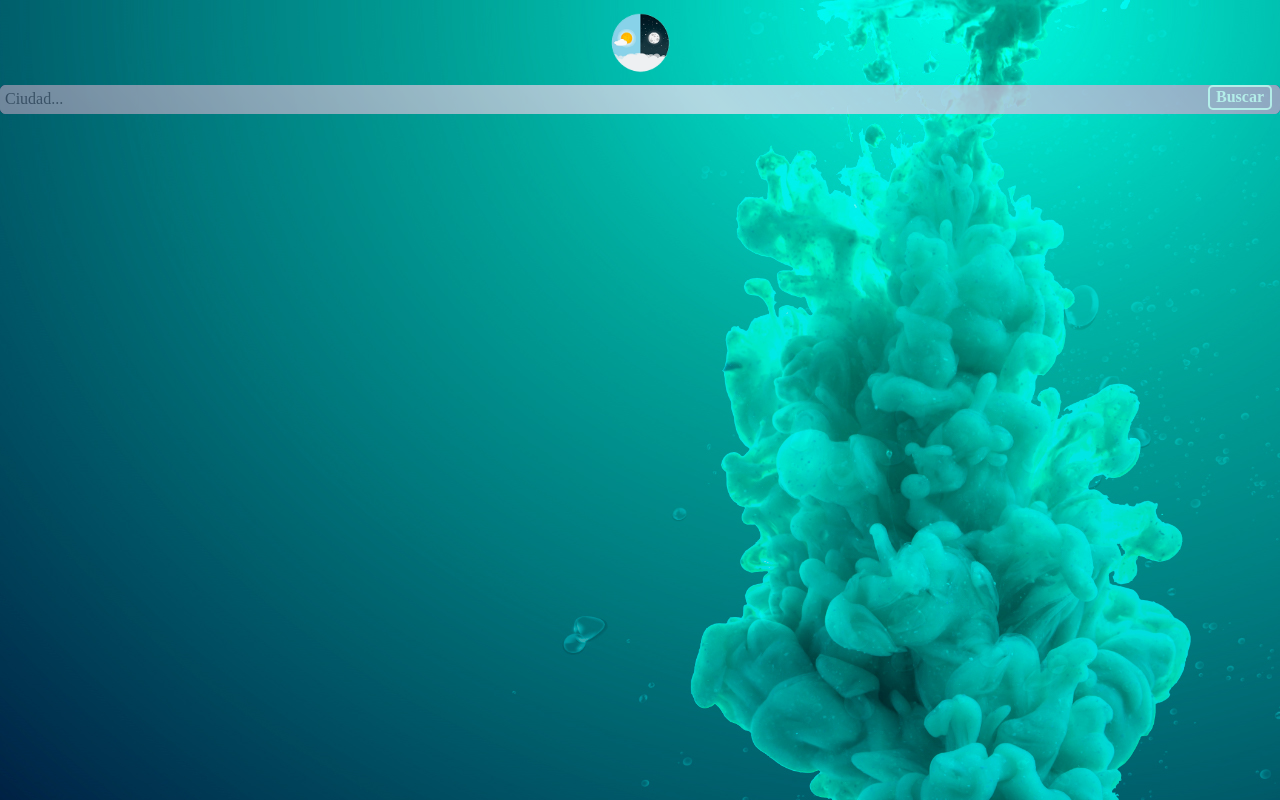
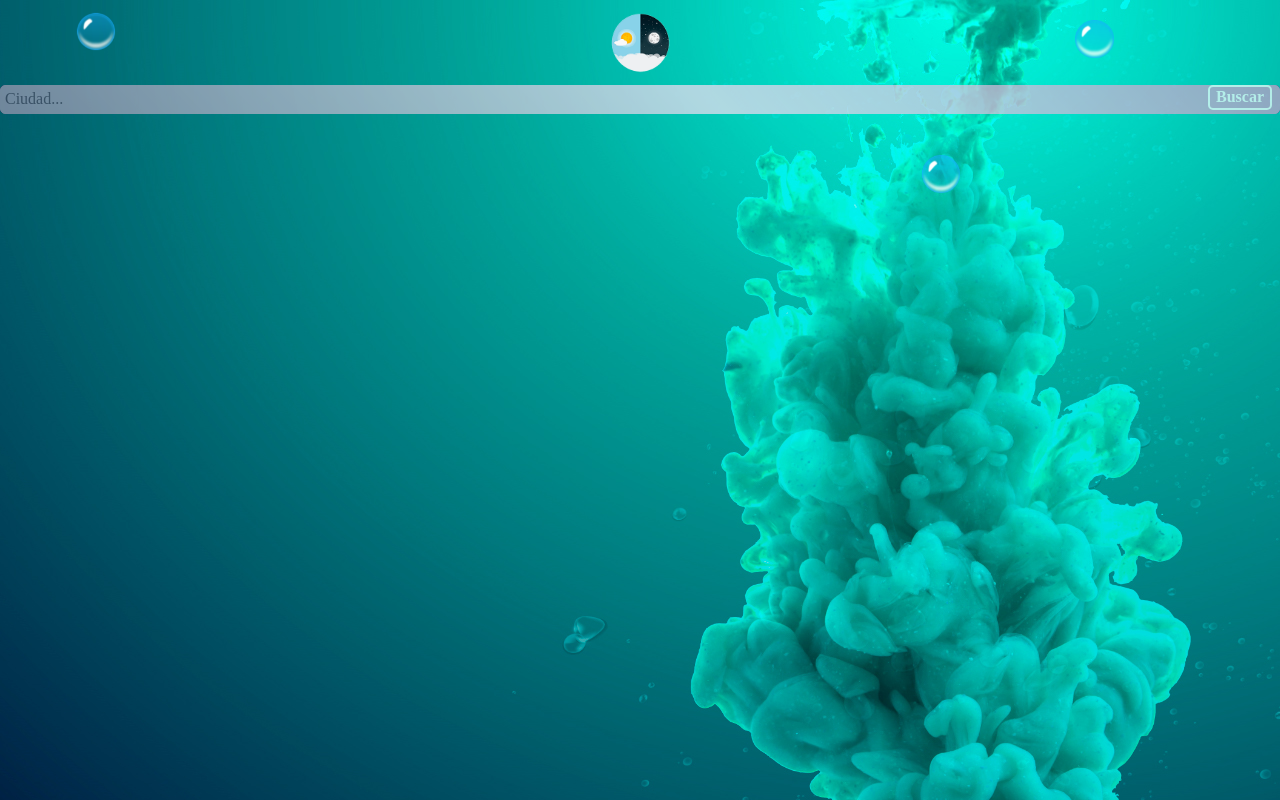
Before and after one commit to davshn/weatherapp, a React (Create React App) app: page / in a window 1280 px wide. Built offline with nearby package versions, Linux system fonts and the light colour scheme.

Commit message:
bubbles animation

```diff
--- a/src/components/BubbleStyled.jsx
+++ b/src/components/BubbleStyled.jsx
@@ -9,10 +9,10 @@ const floatAnimation = (one, two) => keyframes`
 
 const BubbleStyled= styled.img`
  position: absolute;
- width: 50px;
- left: ${Math.floor(Math.random() * 100)}%;
+ width: 3%;
+ left: ${({ left }) => (left ? left : 10)}%;
  animation: ${({ one, two }) => floatAnimation(one, two)}
-    ${Math.floor(Math.random() * 10)+3}s ease-in-out none;
+ ${({ time }) => (time ? time : 10)}s ease-in-out none;
 
 `;
 
--- a/src/view/CitiesView.jsx
+++ b/src/view/CitiesView.jsx
@@ -21,10 +21,16 @@ const ImgCard = styled.img`
     }
 `;
 export default function Citiesview({onSearch,cities,onClose}){
+  const left=()=>Math.floor(Math.random() * 95);
+  const time=()=>Math.floor(Math.random() * 10)+4;
   return (
     <ContainerStyled>
-      <BubbleStyled src={bubble}></BubbleStyled>
-        <Link to='/about'>            {/*Link a about */}
+      <BubbleStyled src={bubble} left={left} time={time}></BubbleStyled>
+      <BubbleStyled src={bubble} left={left} time={time}></BubbleStyled>
+      <BubbleStyled src={bubble} left={left} time={time}></BubbleStyled>
+      <BubbleStyled src={bubble} left={left} time={time}></BubbleStyled>
+
+      <Link to='/about'>            {/*Link a about */}
             <ImgCard src={icon}></ImgCard>
         </Link>
 
```
